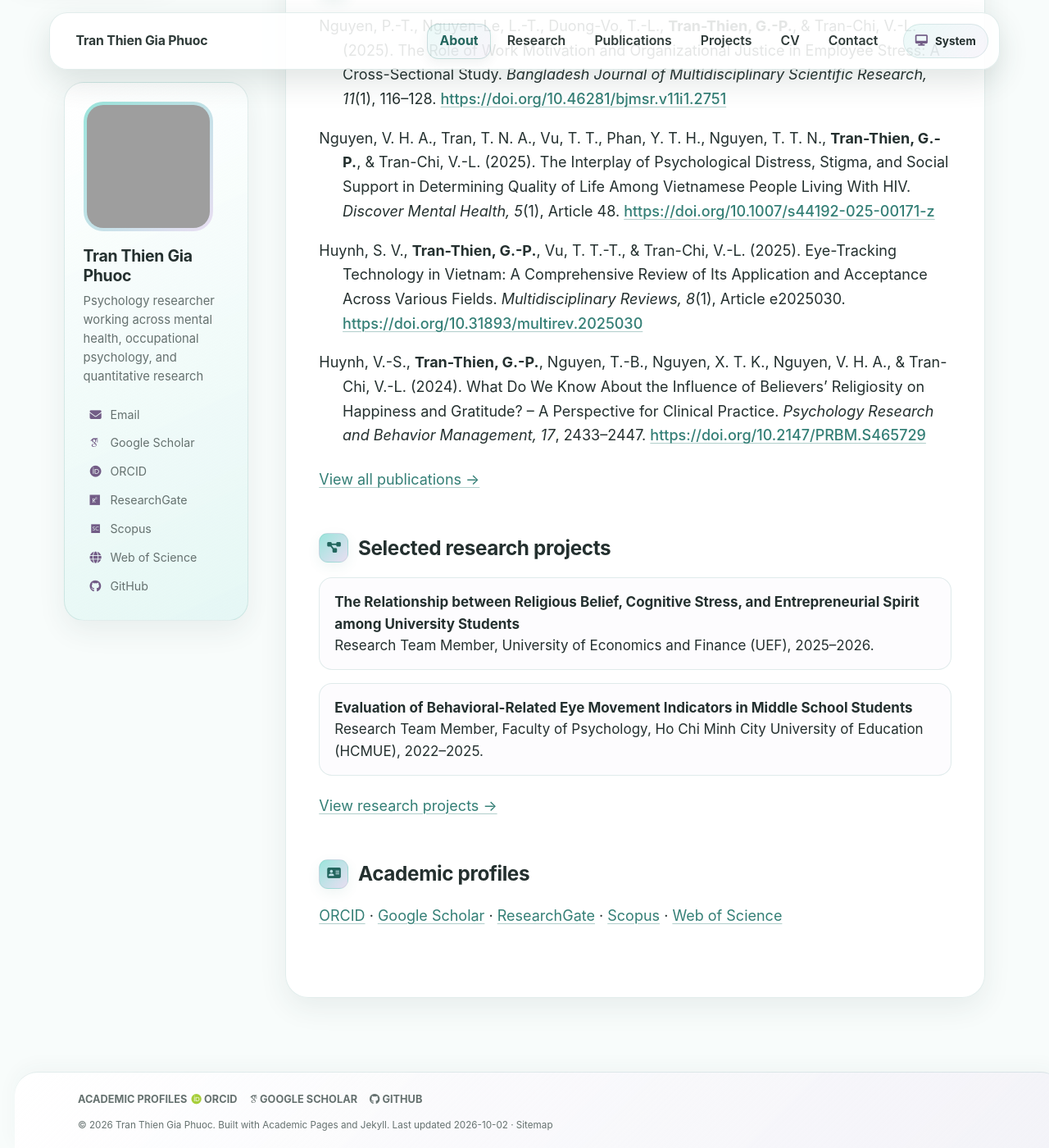
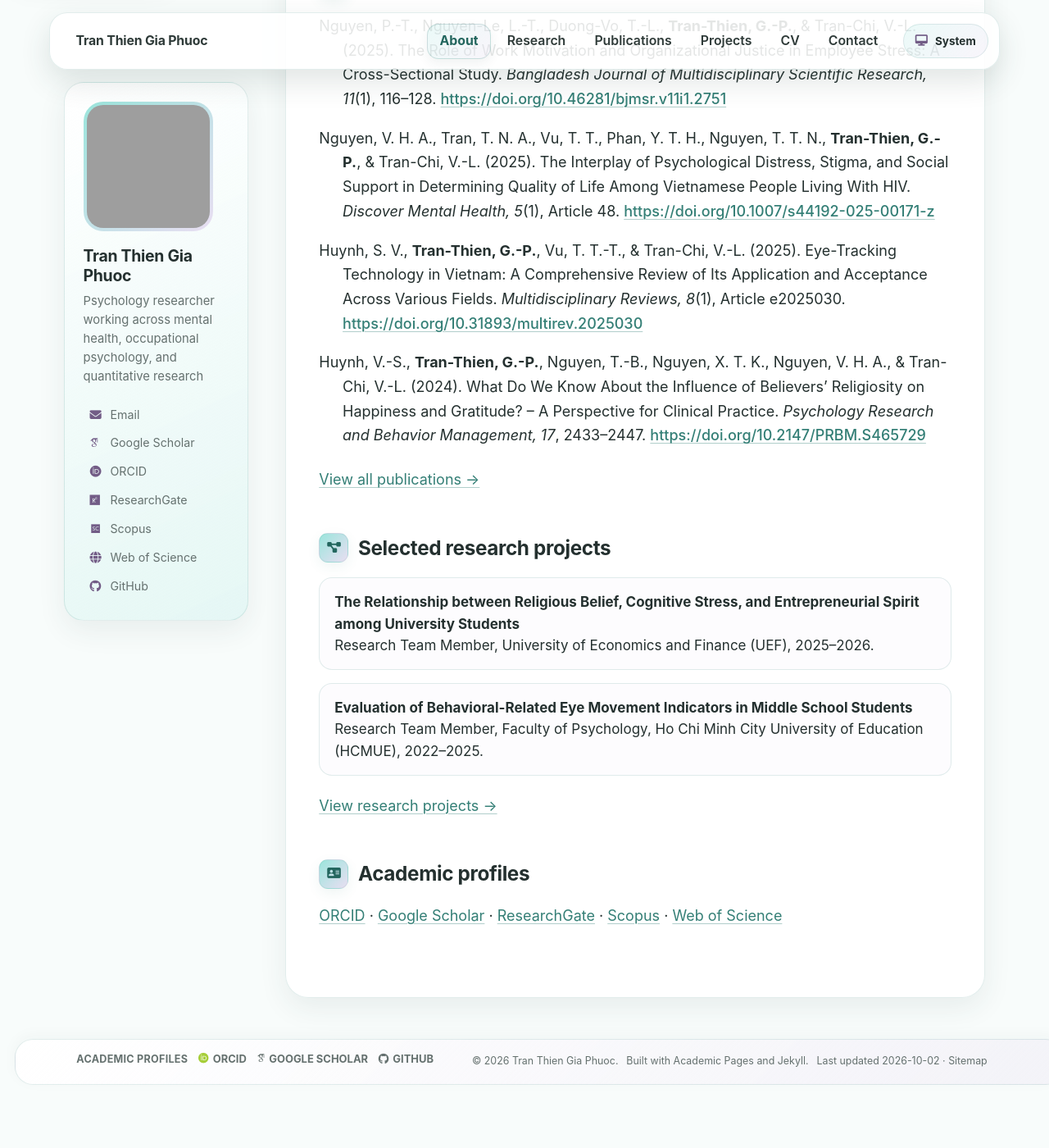
Before and after one commit to ttgpPsychMH/ttgpPsychMH.github.io, a Jekyll site: the page built from _pages/about.md, in a window 1280 px wide and 1400 px high, scrolled down 1304 px. Shown: the whole window at 82% size. Built offline with Jekyll 4.4.1, drawn with Linux system fonts in a browser that asks for light colours; some web fonts are replaced; a script that is not in the unit is left out; after the commit the page ends 2642 px from its top, so only the background shows below that; grey boxes are pictures that could not be loaded.

Commit message:
Make footer compact and balance profiles against copyright

```diff
--- a/_sass/custom.scss
+++ b/_sass/custom.scss
@@ -592,16 +592,23 @@ pre {
    ========================================================================== */
 
 .page__footer {
-  margin: 5rem 1rem 0;
+  margin: 2.75rem 1rem 0.85rem;
   overflow: hidden;
-  border-top: 1px solid var(--border-soft);
-  border-radius: 28px 28px 0 0;
+  border: 1px solid var(--border-soft);
+  border-radius: 22px;
   background: linear-gradient(135deg, var(--surface), var(--panel-5));
-  box-shadow: 0 -6px 24px rgba(40, 69, 66, 0.04);
+  box-shadow: 0 -4px 18px rgba(40, 69, 66, 0.035);
 }
 
 .page__footer footer {
+  display: flex;
   max-width: 1160px;
+  min-height: 54px;
+  align-items: center;
+  justify-content: space-between;
+  gap: 1rem;
+  margin: 0 auto;
+  padding: 0.55rem 0.85rem !important;
 }
 
 .page__footer,
@@ -611,6 +618,97 @@ pre {
 
 .page__footer a:hover {
   color: var(--accent-green-strong) !important;
+}
+
+.page__footer-follow {
+  flex: 0 1 auto;
+  min-width: 0;
+}
+
+.page__footer-follow .social-icons {
+  display: flex;
+  flex-wrap: wrap;
+  gap: 0.35rem 0.7rem;
+  align-items: center;
+  margin: 0;
+  padding: 0;
+}
+
+.page__footer-follow li {
+  display: inline-flex;
+  align-items: center;
+  padding: 0;
+  font-size: 0.72rem;
+  line-height: 1.25;
+}
+
+.page__footer-follow li + li::before {
+  display: none;
+}
+
+.page__footer-follow a {
+  display: inline-flex;
+  gap: 0.28rem;
+  align-items: center;
+  padding: 0;
+  font-weight: 650;
+  white-space: nowrap;
+}
+
+.page__footer-follow strong {
+  font-size: 0.7rem;
+  letter-spacing: 0.02em;
+  text-transform: uppercase;
+}
+
+.page__footer-copyright {
+  display: flex;
+  flex: 1 1 auto;
+  flex-wrap: wrap;
+  gap: 0.2rem 0.55rem;
+  align-items: center;
+  justify-content: flex-end;
+  text-align: right;
+  font-size: 0.69rem;
+  line-height: 1.35;
+}
+
+.page__footer-copyright span {
+  white-space: nowrap;
+}
+
+@media screen and (max-width: 860px) {
+  .page__footer footer {
+    flex-direction: column;
+    align-items: flex-start;
+    gap: 0.55rem;
+  }
+
+  .page__footer-copyright {
+    justify-content: flex-start;
+    text-align: left;
+  }
+}
+
+@media screen and (max-width: 600px) {
+  .page__footer {
+    margin: 2rem 0.5rem 0.65rem;
+    border-radius: 18px;
+  }
+
+  .page__footer footer {
+    min-height: 0;
+    padding: 0.65rem 0.75rem !important;
+  }
+
+  .page__footer-follow .social-icons,
+  .page__footer-copyright {
+    gap: 0.25rem 0.5rem;
+  }
+
+  .page__footer-copyright span {
+    white-space: normal;
+  }
 }
 
 /* ==========================================================================
```
